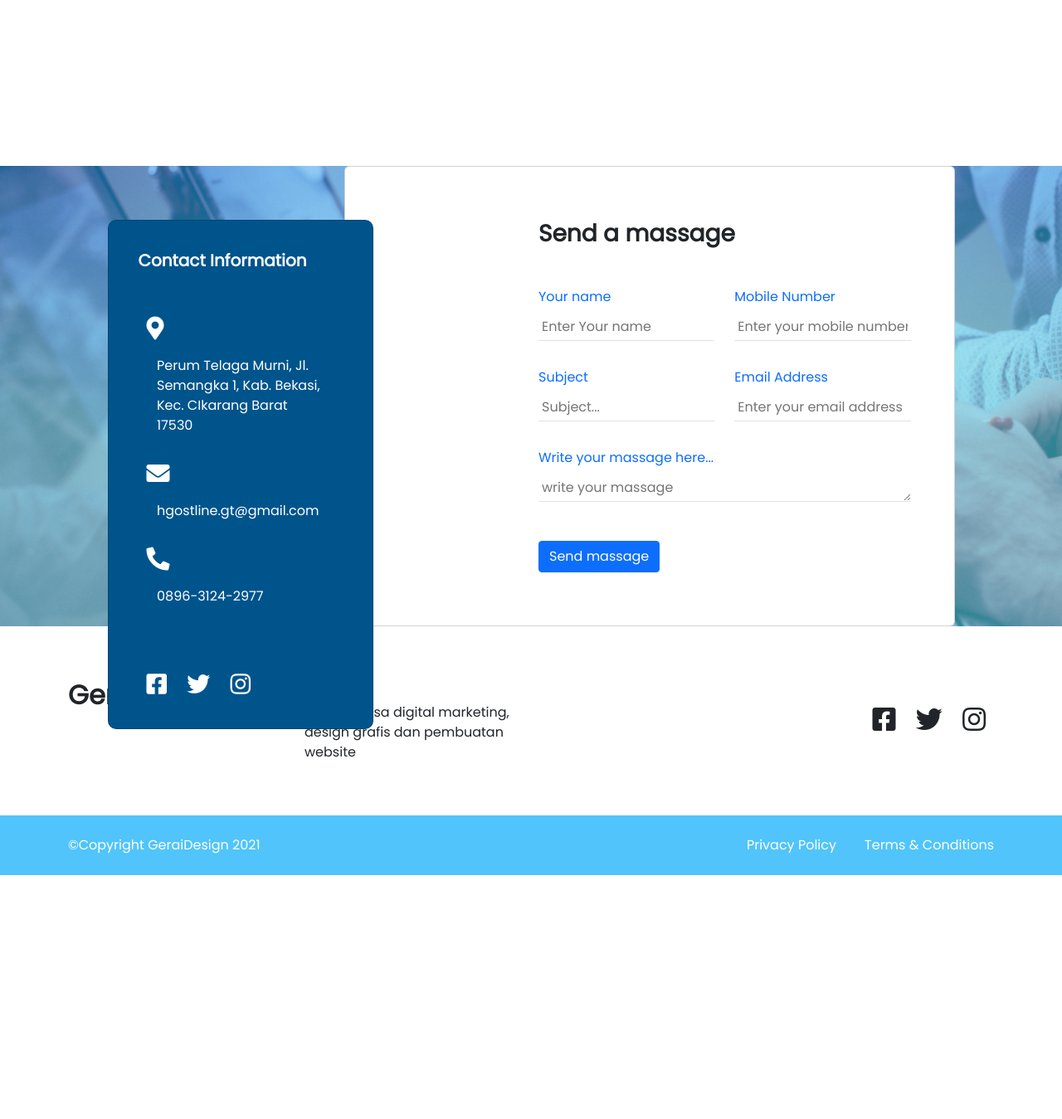
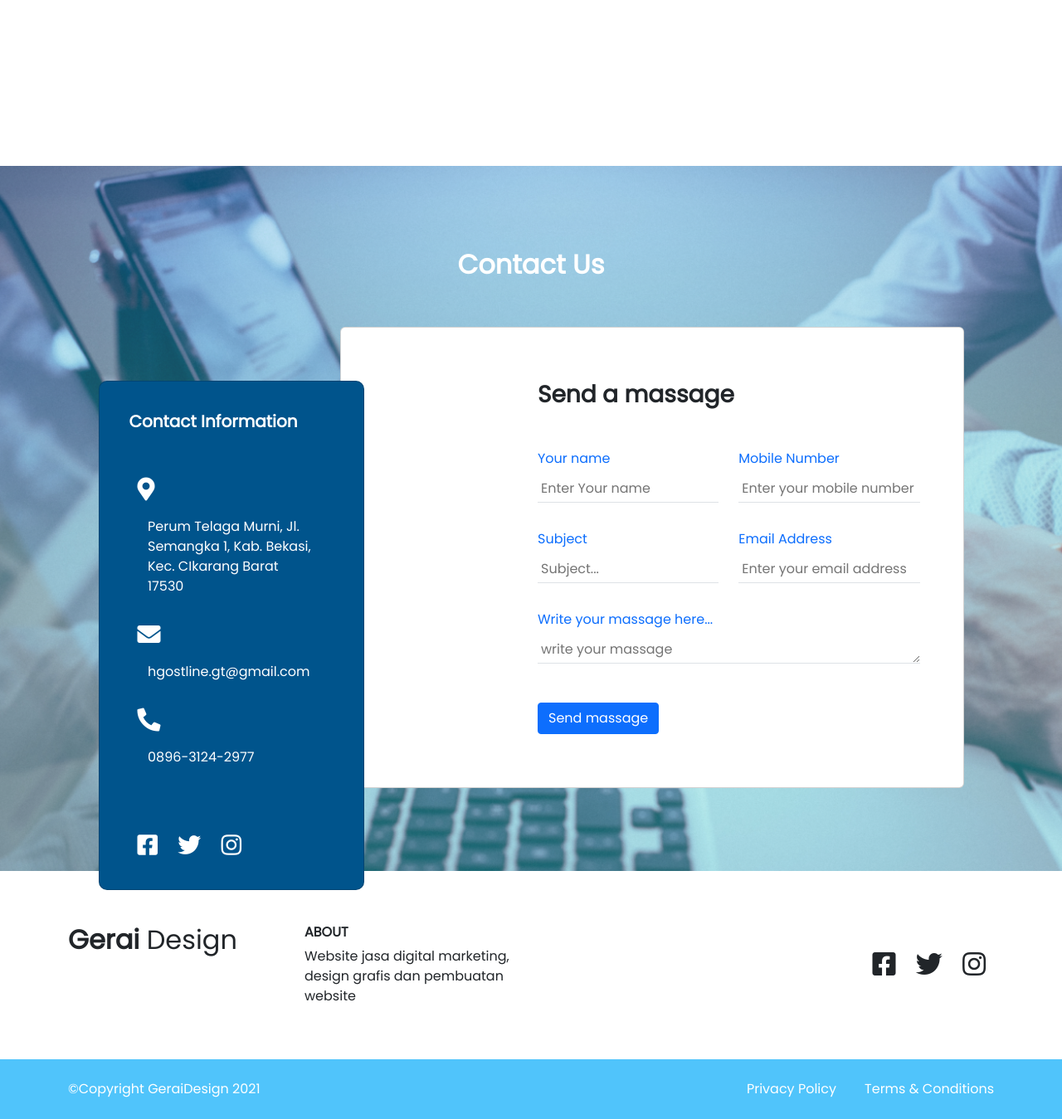
Before and after one commit to agilhz/kwh, a PHP site: page /index.html in a window 1280 px wide. Shown: the part 2669-4018 px from the top of the page at 83% size. Before the commit the page ends 3724 px from the top, so only its background shows below. Run offline with PHP 8.4, Linux system fonts and the light colour scheme; some libraries are stand-ins or nearby versions.

Commit message:
fixed page

```diff
--- a/css/style.css
+++ b/css/style.css
@@ -228,6 +228,9 @@
   padding: 20px;
   border-radius: 10px;
 }
+.kontak .container{
+  padding: 100px 0;
+}
 .kontak i{
   font-size: 28px;
 }
--- a/index.html
+++ b/index.html
@@ -193,6 +193,11 @@
       <!-- contact ============================================================================= -->
       <section class="kontak">
         <div class="container">
+          <div class="row">
+            <div class="col-12">
+              <h2 class="fw-bold text-center text-white pb-5">Contact Us</h2>
+            </div>
+          </div>
           <div class="row justify-content-center">
             <div class="col-lg-3 col-12">
               <div class="card alamat">
```
Also changed, not shown: img/bg-form.png.
